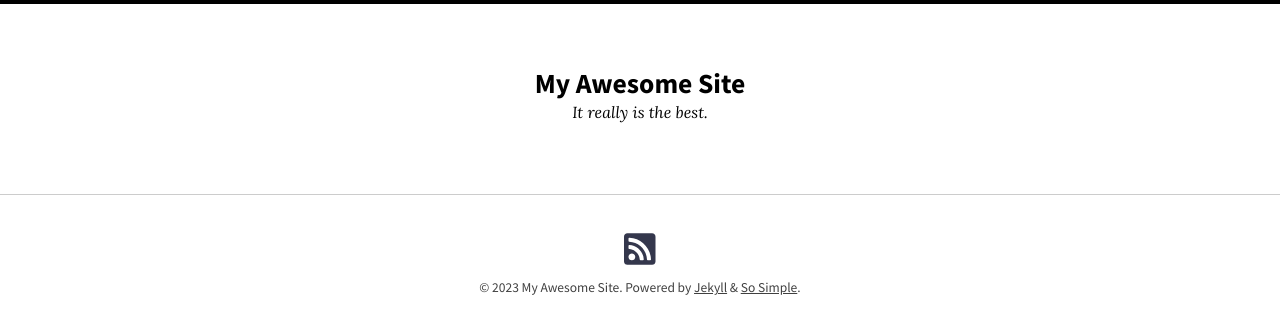
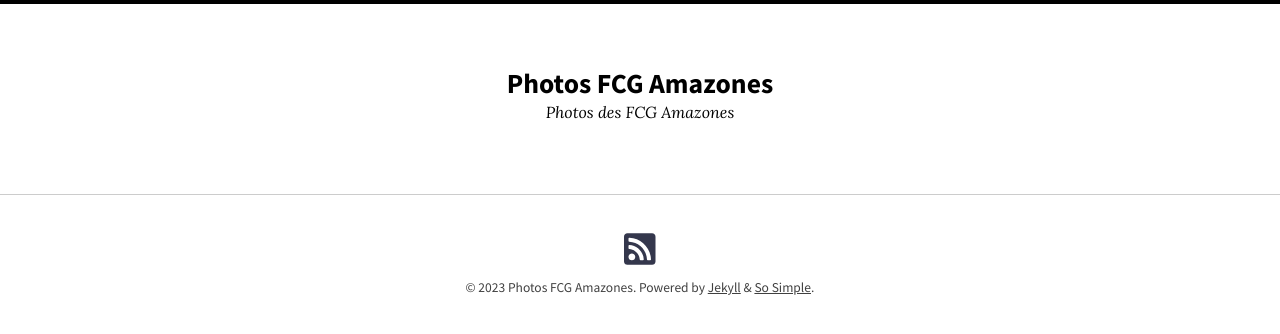
Before and after one commit to fredericfleuri/photos-amazones, a Jekyll site: the page built from index.md, in a window 1280 px wide. Shown: the top 334 px of the page. Built offline with Jekyll 4.4.1, drawn with Linux system fonts in a browser that asks for light colours; nearby versions of some CDN libraries.

Commit message:
Update theme

```diff
--- a/_config.yml
+++ b/_config.yml
@@ -13,14 +13,13 @@
 # you will see them accessed via {{ site.title }}, {{ site.email }}, and so on.
 # You can create any custom variable you would like, and they will be accessible
 # in the templates via {{ site.myvariable }}.
-theme: jekyll-theme-so-simple
-# remote_theme: mmistakes/so-simple-theme
+remote_theme: mmistakes/so-simple-theme
 skin: "/assets/css/skins/default.css"
-locale: en-US
-title: "My Awesome Site"
-description: "It really is the best."
-baseurl: # the subpath of your site, e.g. "/blog"
-url: # the base hostname & protocol for your site e.g. "https://mmistakes.github.io"
+locale: fr-Fr
+title: "Photos FCG Amazones"
+description: "Photos des FCG Amazones"
+baseurl: /
+url: https://fredericfleuri.github.io/photos-amazones.github.io/
 logo: # path of site logo, e.g. "/images/logo.png"
 date_format: "%B %-d, %Y"
 read_time: # reading time estimates, e.g. true
```
